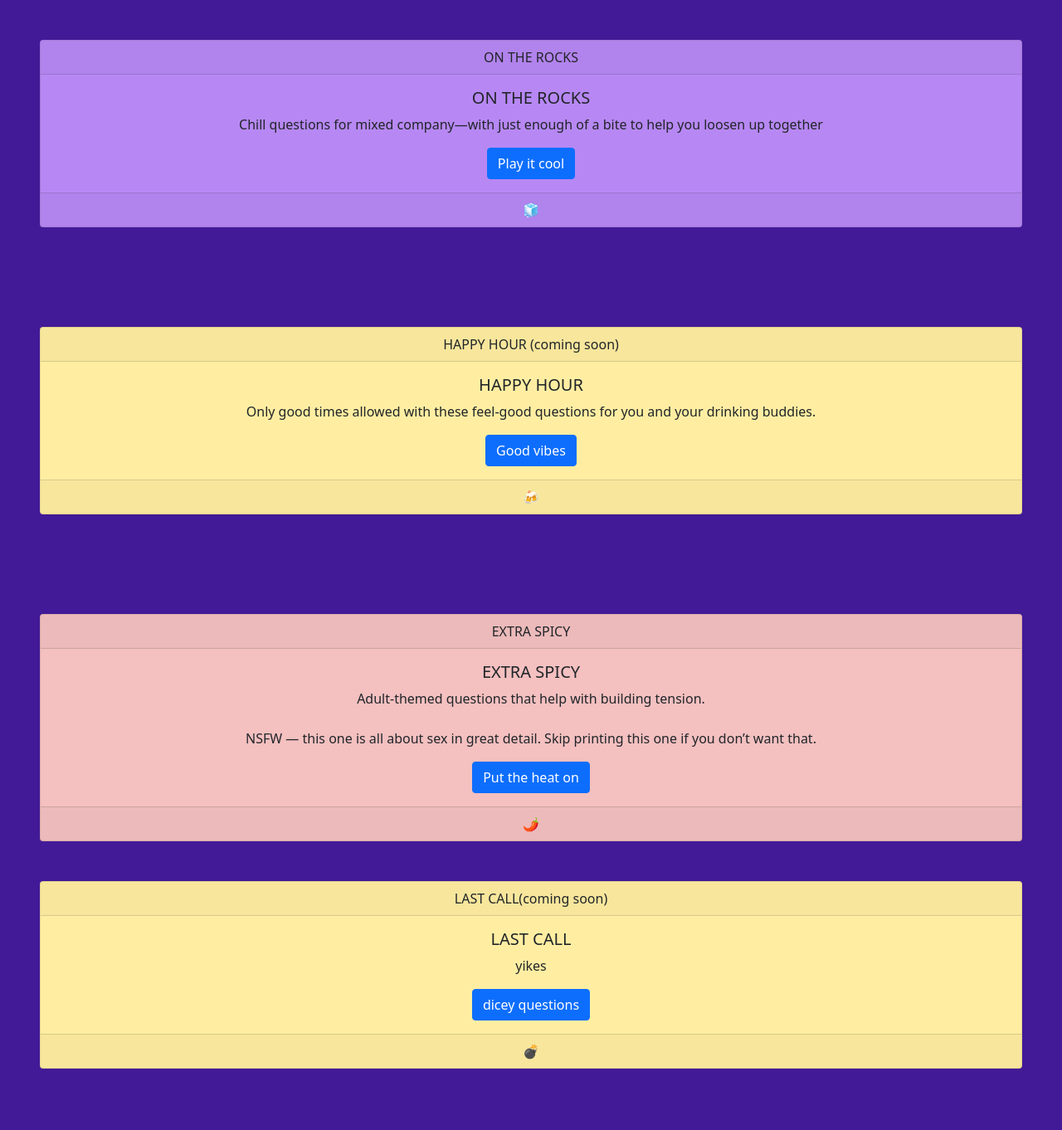
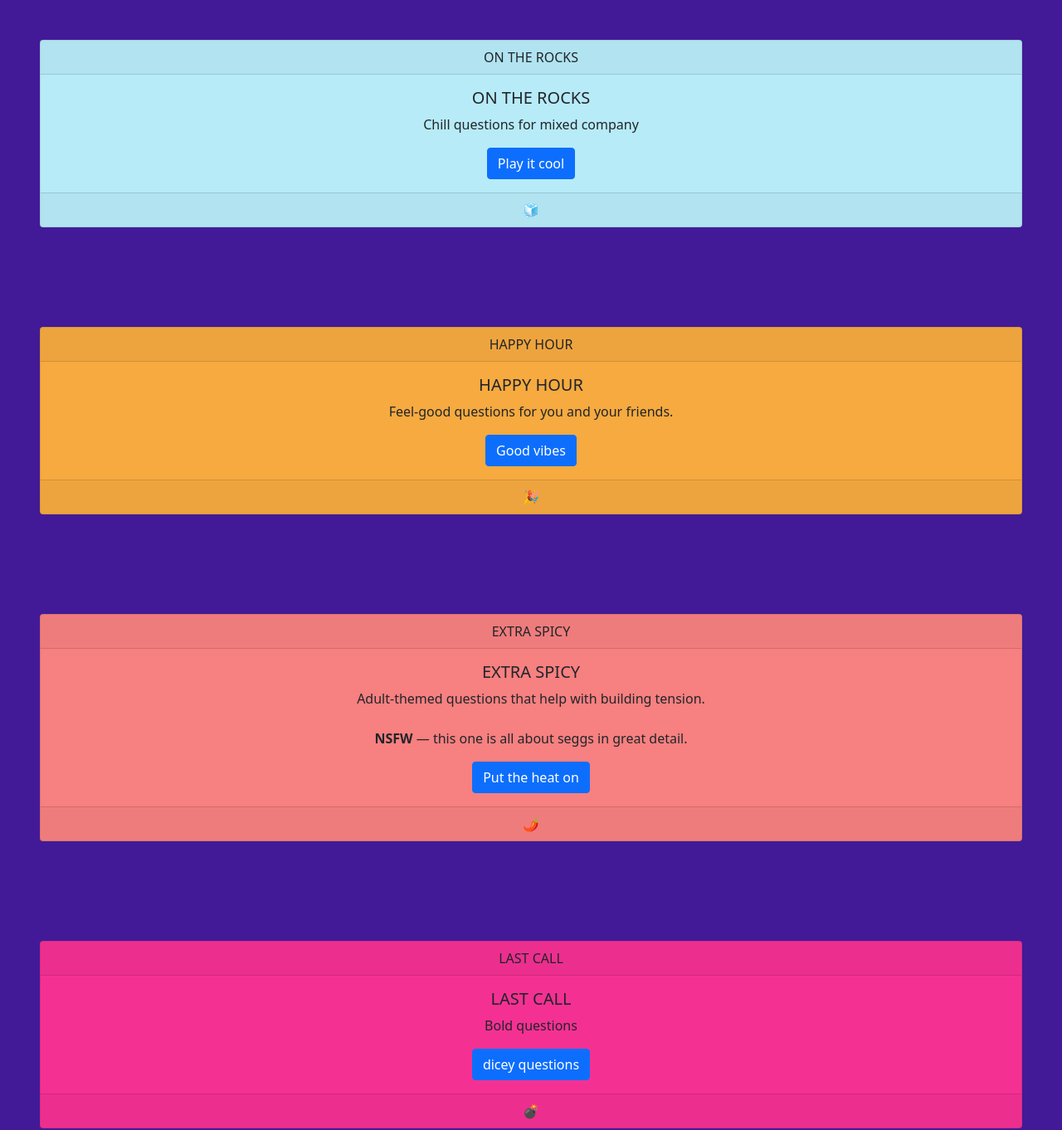
Before and after one commit to RhytoLeaf/JEUX-CARTES, a plain HTML site: page index.html in a window 1280 px wide. Shown: the whole page at 83% size. Drawn offline with nearby package versions, Linux system fonts and the light colour scheme.

Commit message:
Update index.html

```diff
--- a/index.html
+++ b/index.html
@@ -10,14 +10,14 @@
 
 
 <!-- ~~~~~~~~~~~~~~~~~~~~~~~~~~~~~~~~~~~~~~~~~~~~~~~~~~~~~~~~~~~ -->
-<div class="card text-center" style="margin: 3rem; background-color: rgb(183, 136, 244);">
+<div class="card text-center" style="margin: 3rem; background-color: rgb(183, 235, 248);">
     <div class="card-header">
         ON THE ROCKS
     </div>
     <div class="card-body">
         <h5 class="card-title">ON THE ROCKS</h5>
         <p class="card-text">
-            Chill questions for mixed company—with just enough of a bite to help you loosen up together
+            Chill questions for mixed company
         </p>
         <a href="./on_the_rocks.html" class="btn btn-primary">Play it cool</a>
     </div>
@@ -29,27 +29,27 @@
 <br>
 
 <!-- ~~~~~~~~~~~~~~~~~~~~~~~~~~~~~~~~~~~~~~~~~~~~~~~~~~~~~~~~~~~ -->
-<div class="card text-center" style="margin: 3rem; background-color: rgb(255, 238, 162);">
+<div class="card text-center" style="margin: 3rem; background-color: rgb(246, 170, 64);">
     <div class="card-header">
-        HAPPY HOUR (coming soon)
+        HAPPY HOUR
     </div>
     <div class="card-body">
         <h5 class="card-title">HAPPY HOUR</h5>
         <p class="card-text">
-            Only good times allowed with these feel-good questions
-            for you and your drinking buddies.
+            Feel-good questions
+            for you and your friends.
         </p>
-        <a href="#" class="btn btn-primary">Good vibes</a>
+        <a href="./happy_hour.html" class="btn btn-primary">Good vibes</a>
     </div>
     <div class="card-footer text-muted">
-        🍻
+        🎉
     </div>
 </div>
 
 <br>
 
 <!-- ~~~~~~~~~~~~~~~~~~~~~~~~~~~~~~~~~~~~~~~~~~~~~~~~~~~~~~~~~~~ -->
-<div class="card text-center" style=" margin: 3rem; background-color: rgb(244, 192, 192);">
+<div class="card text-center" style=" margin: 3rem; background-color: rgb(247, 128, 128);">
     <div class="card-header">
         EXTRA SPICY
     </div>
@@ -58,8 +58,7 @@
         <p class="card-text">
             Adult-themed questions that help with building tension.
             <br><br>
-            NSFW — this one is all about sex in great detail. Skip
-            printing this one if you don’t want that.</p>
+            <b>NSFW</b> — this one is all about seggs in great detail.</p>
         <a href="./extra_spicy.html" class="btn btn-primary">Put the heat on</a>
     </div>
     <div class="card-footer text-muted">
@@ -67,18 +66,19 @@
     </div>
 </div>
 
+<br>
 
 <!-- ~~~~~~~~~~~~~~~~~~~~~~~~~~~~~~~~~~~~~~~~~~~~~~~~~~~~~~~~~~~ -->
-<div class="card text-center" style="margin: 3rem; background-color: rgb(255, 238, 162);">
+<div class="card text-center" style="margin: 3rem; background-color: rgb(244, 49, 147);">
     <div class="card-header">
-        LAST CALL(coming soon)
+        LAST CALL
     </div>
     <div class="card-body">
         <h5 class="card-title">LAST CALL</h5>
         <p class="card-text">
-           yikes
+           Bold questions
         </p>
-        <a href="#" class="btn btn-primary">dicey questions</a>
+        <a href="./last_call.html" class="btn btn-primary">dicey questions</a>
     </div>
     <div class="card-footer text-muted">
         💣
```
